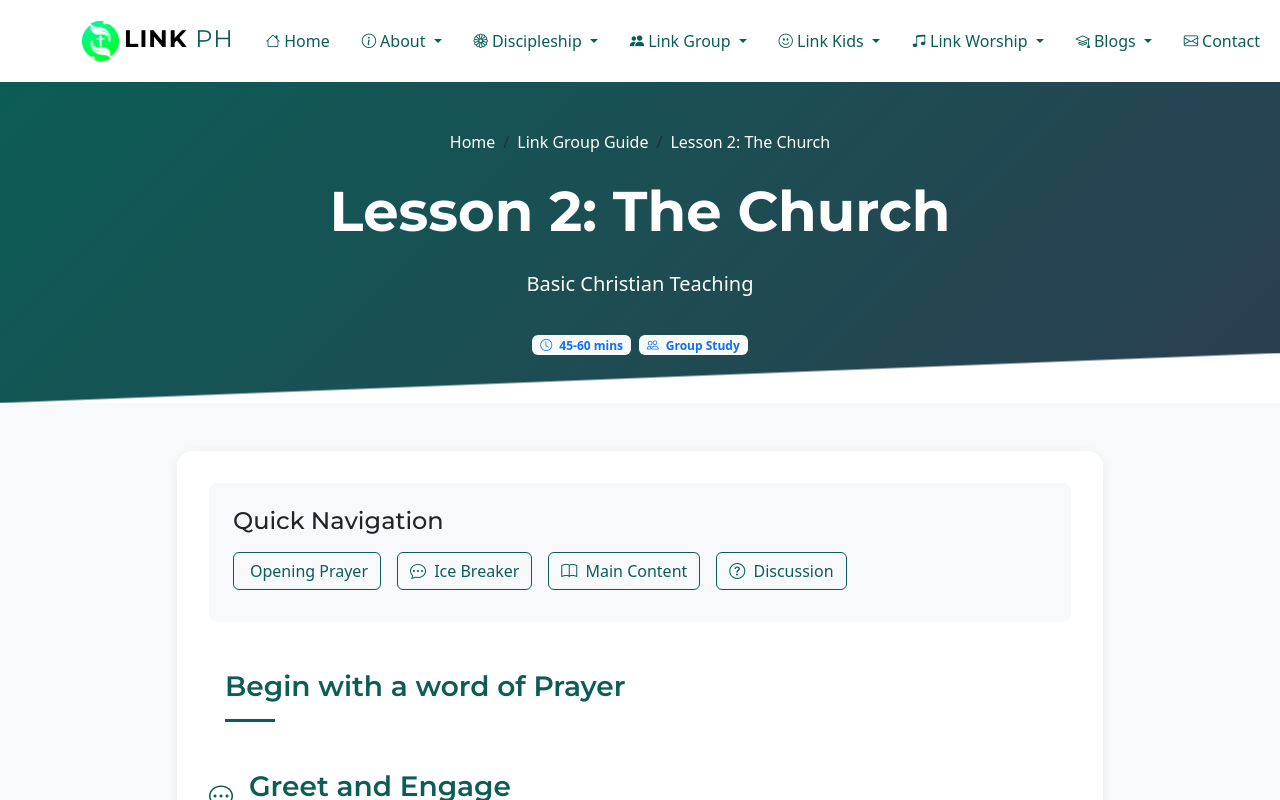
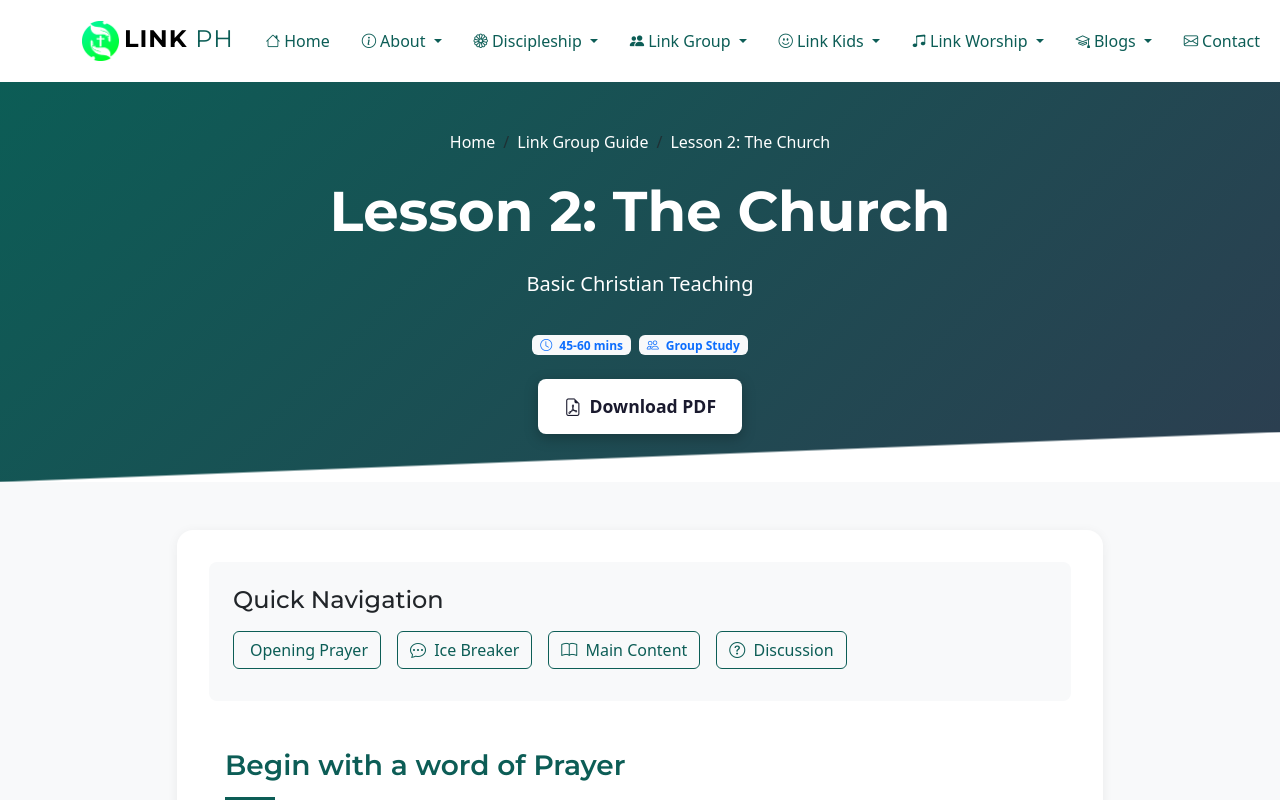
Before and after one commit to mikmak24/fe-linkph, a Vue app: page /link-group-guide/the-church in a window 1280 px wide. Shown: the top 800 px of the page. Built offline with nearby package versions, Linux system fonts and the light colour scheme.

Commit message:
Add download for Lesson 2

```diff
--- a/src/views/lessons/TheChurchView.vue
+++ b/src/views/lessons/TheChurchView.vue
@@ -23,6 +23,15 @@
           <span class="badge bg-light text-primary">
             <i class="bi bi-people me-1"></i> Group Study
           </span>
+        </div>
+        <div class="mt-4">
+          <a
+            :href="lessonPdfUrl"
+            download="Lesson_2_The_Church.pdf"
+            class="btn btn-download-pdf"
+          >
+            <i class="bi bi-file-earmark-pdf me-2"></i> Download PDF
+          </a>
         </div>
       </div>
     </section>
@@ -318,6 +327,7 @@
 
 <script setup>
 import { RouterLink } from 'vue-router'
+import lessonPdfUrl from '@/assets/lessons/Lesson_2_The_Church.pdf'
 </script>
 
 <style scoped>
@@ -336,6 +346,29 @@ import { RouterLink } from 'vue-router'
   right: 0;
   height: 50px;
   background: linear-gradient(to bottom right, transparent 49%, white 51%);
+}
+
+.btn-download-pdf {
+  display: inline-flex;
+  align-items: center;
+  padding: 0.75rem 1.5rem;
+  font-size: 1.1rem;
+  font-weight: 600;
+  color: #1a1a2e;
+  background-color: #ffffff;
+  border: 2px solid rgba(255, 255, 255, 0.9);
+  border-radius: 0.5rem;
+  box-shadow: 0 4px 14px rgba(0, 0, 0, 0.25);
+  text-decoration: none;
+  transition: transform 0.2s ease, box-shadow 0.2s ease;
+}
+
+.btn-download-pdf:hover {
+  color: #1a1a2e;
+  background-color: #f0f0f0;
+  border-color: #fff;
+  box-shadow: 0 6px 20px rgba(0, 0, 0, 0.35);
+  transform: translateY(-2px);
 }
 
 .breadcrumb {
```
Also changed, not shown: 1 other file (tests, documents, lock files or other folders).
